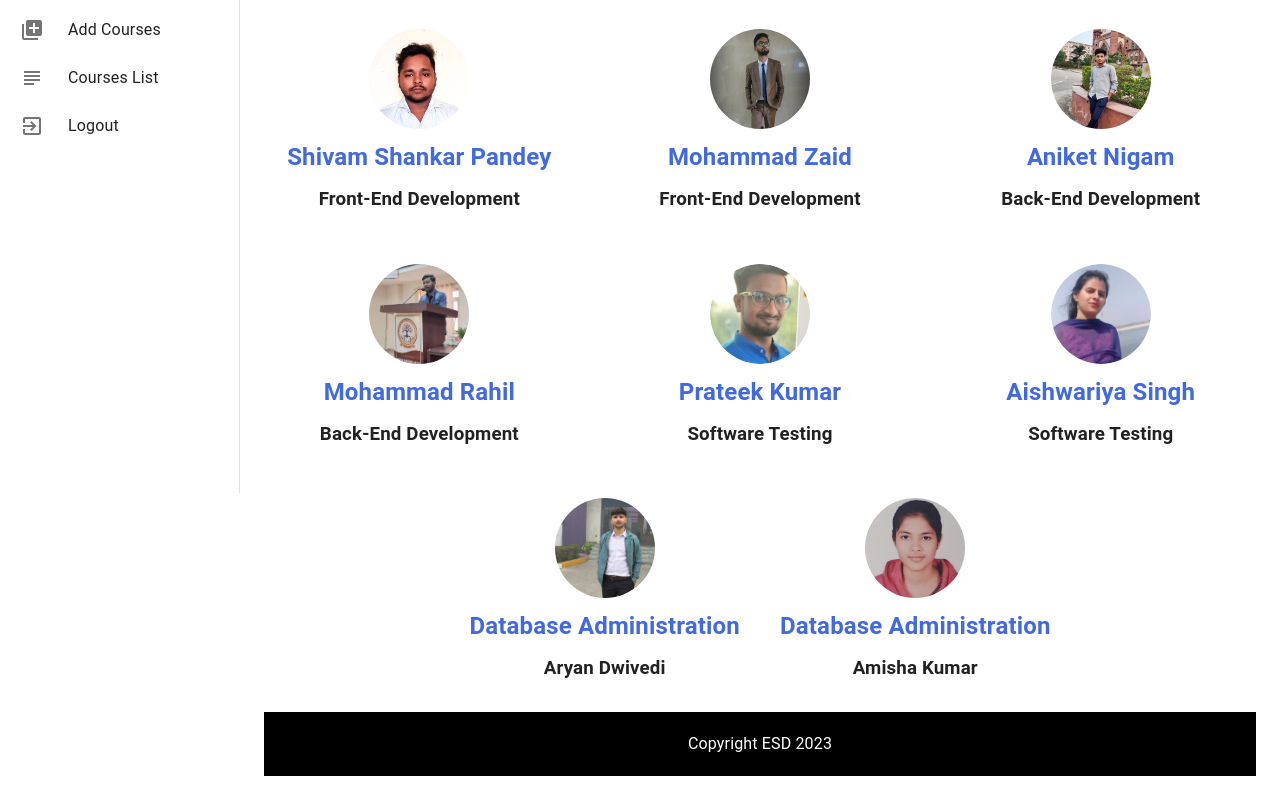
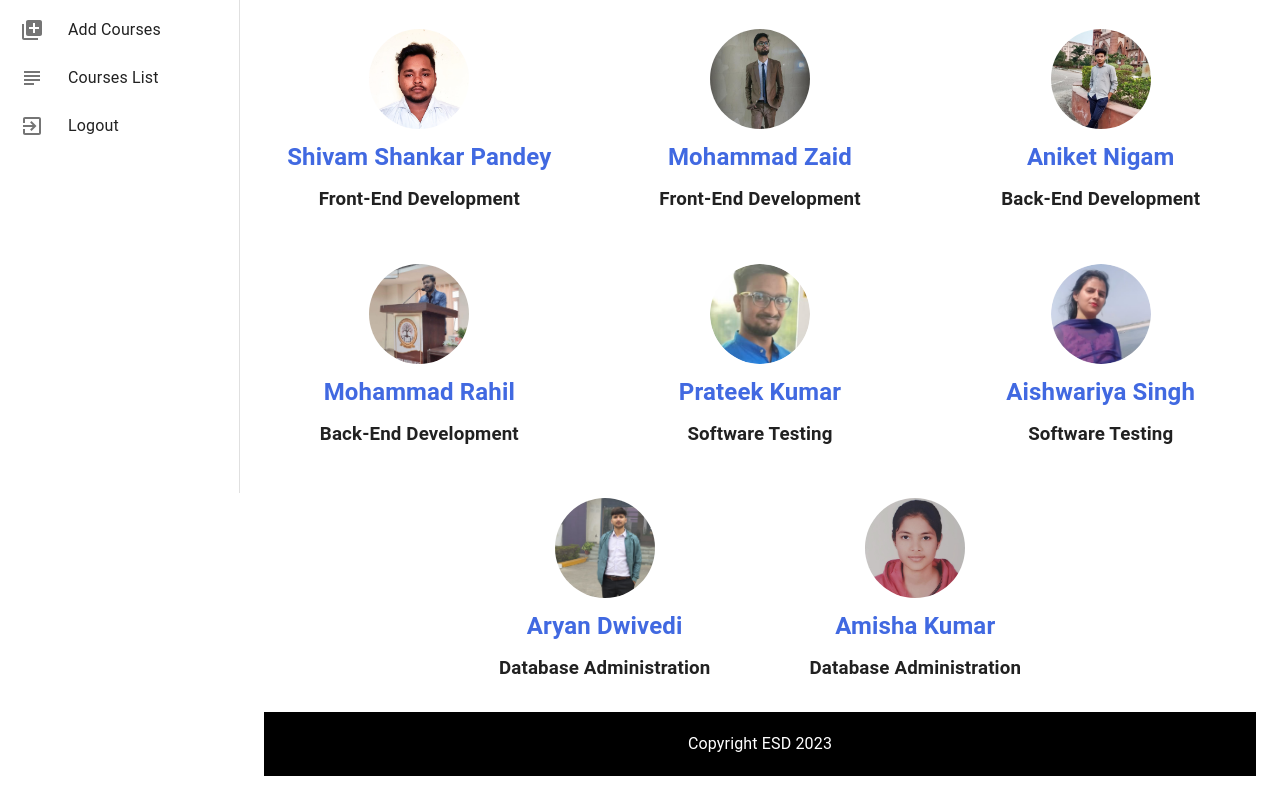
Before and after one commit to shivamshankarpandey100/adminpanel-react-materialUI, a React (Create React App) app: page / in a window 1280 px wide. Shown: the part 307-1107 px from the top of the page. Built offline with nearby package versions, Linux system fonts and the light colour scheme; sample sign-in values are in the browser's storage.

Commit message:
Finally Done!!!

```diff
--- a/src/Page/AddCourses.jsx
+++ b/src/Page/AddCourses.jsx
@@ -123,7 +123,7 @@ export default function AddCourses() {
                     type="text"
                     className="input"
                     id="CourseName"
-                    minLength={5}
+                    minLength={1}
                     maxLength={50}
                     {...register("CourseName", {
                       required:
--- a/src/Page/Dashboard.jsx
+++ b/src/Page/Dashboard.jsx
@@ -54,14 +54,14 @@ export default function Dashboard() {
               <div className="dashboard-center-items">
                 <div className="dashboard-flex-item">
                   <div className="dashboard-round-image" id="aryan"></div>
-                  <h2 className="dashboard-h2">Database Administration</h2>
-                  <h3 className="dashboard-h3">Aryan Dwivedi</h3>
+                  <h2 className="dashboard-h2">Aryan Dwivedi</h2>
+                  <h3 className="dashboard-h3">Database Administration</h3>
 
                 </div>
                 <div className="dashboard-flex-item">
                   <div className="dashboard-round-image" id="amisha"></div>
-                  <h2 className="dashboard-h2">Database Administration</h2>
-                  <h3 className="dashboard-h3">Amisha Kumar</h3>
+                  <h2 className="dashboard-h2">Amisha Kumar</h2>
+                  <h3 className="dashboard-h3">Database Administration</h3>
                 </div>
               </div>
               <footer className="dashboard-footer">Copyright ESD 2023</footer>
--- a/src/Page/StudentListEdit.jsx
+++ b/src/Page/StudentListEdit.jsx
@@ -212,7 +212,7 @@ const StudentListEdit = () => {
                     Select Course:
                     <select
                       className="select-dropdown"
-                      {...register("CourseId", {
+                      {...register("courseId", {
                         required: "Course  is required",
                       })}
 
```
